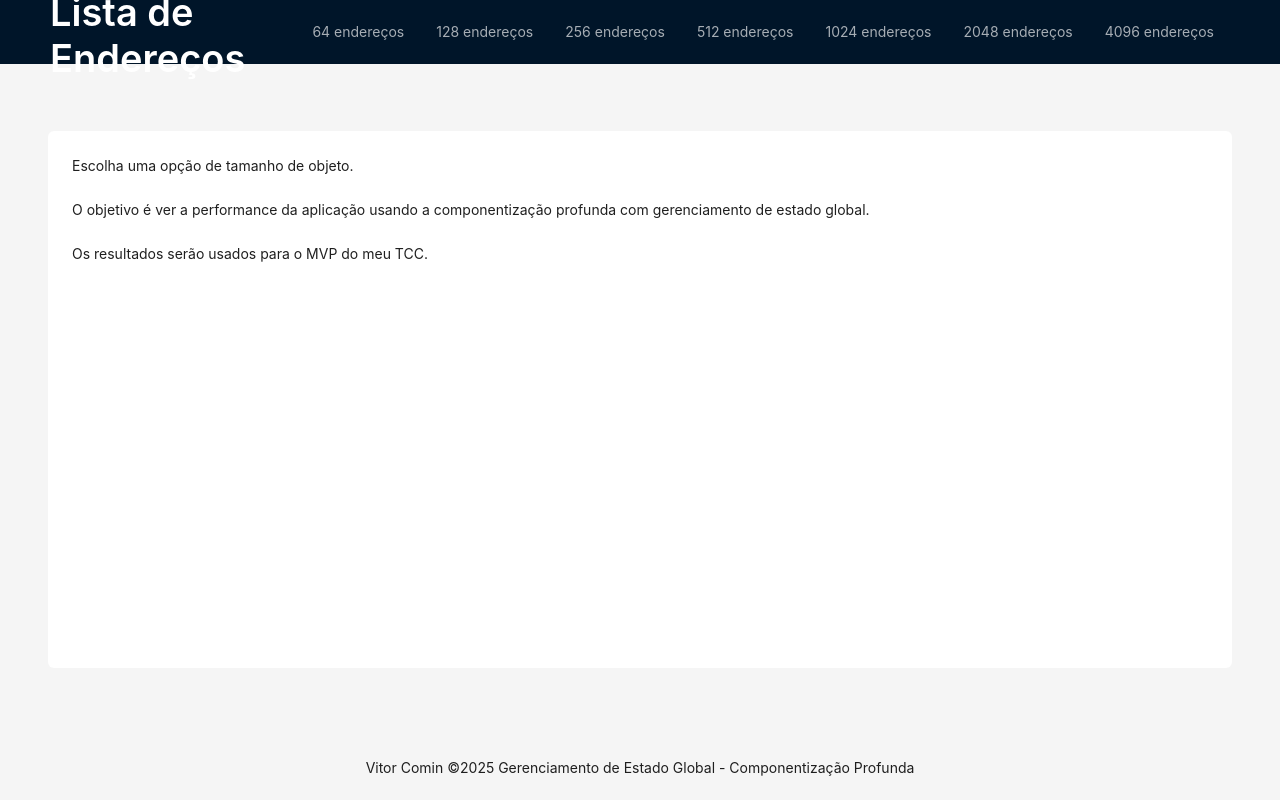
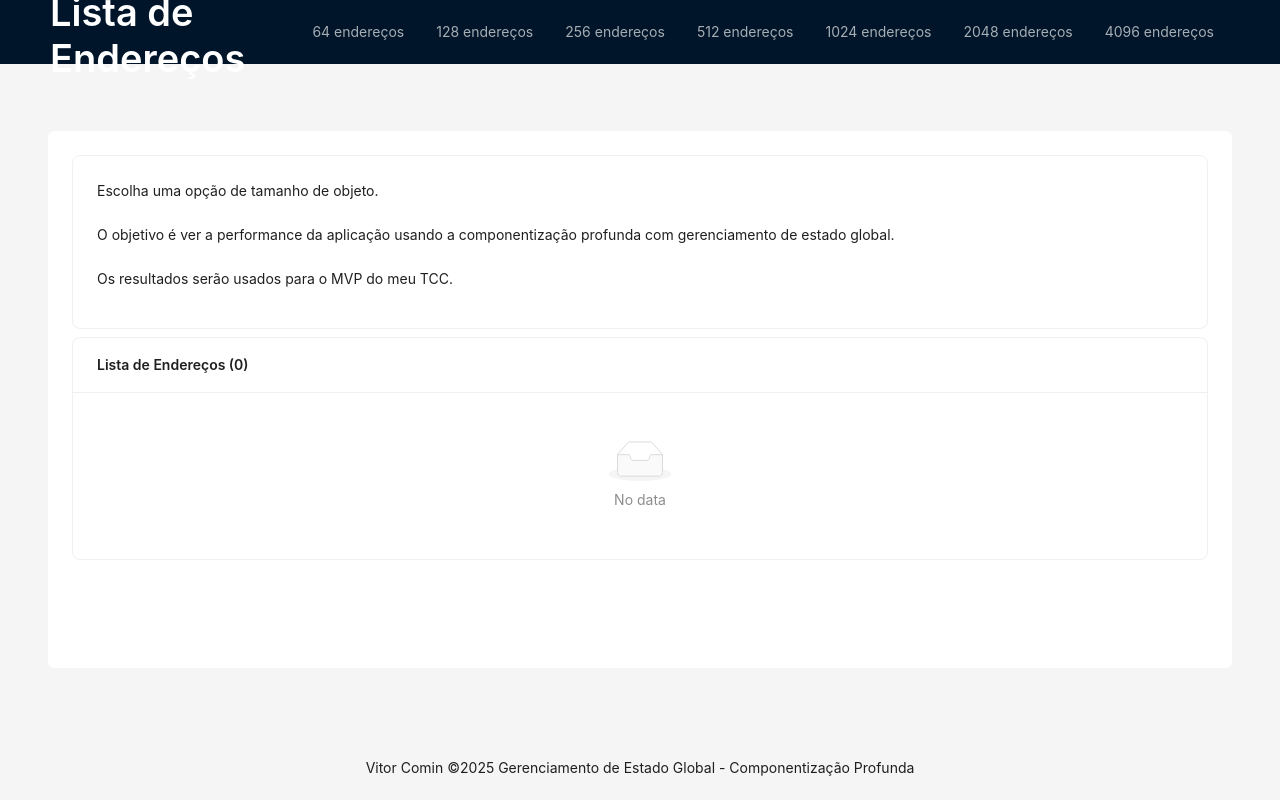
Before and after one commit to VitorComin/galeria-de-fotos-profundo, a React (Create React App) app: page / in a window 1280 px wide. Built offline with nearby package versions, Linux system fonts and the light colour scheme.

Commit message:
including some simulated work to the components

```diff
--- a/src/App.css
+++ b/src/App.css
@@ -21,6 +21,8 @@
   height: 80%;
   align-items: start;
   overflow: auto;
+  flex-direction: column-reverse;
+  justify-content: flex-end;
 
   .ant-space-item {
     width: 100%;
--- a/src/App.tsx
+++ b/src/App.tsx
@@ -4,8 +4,11 @@ import LayoutHeader from "./components/LayoutHeader";
 import LayoutFooter from "./components/LayoutFooter";
 import ContentPage from "./pages/ContentPage";
 import { GeneralProvider } from "./contexts/GeneralContext";
+import { simulateSimpleComponentWork } from "./utils/simulateSimpleComponentWork";
 
 function App() {
+  const componentWorkResult = simulateSimpleComponentWork();
+
   return (
     <GeneralProvider>
       <Layout style={{ height: "100vh" }}>
--- a/src/components/AddressesList/index.tsx
+++ b/src/components/AddressesList/index.tsx
@@ -2,13 +2,16 @@ import { Col, List, Typography } from "antd";
 import { IAddresses } from "../../types/GeneralTypes";
 import { useContext } from "react";
 import { GeneralContext } from "../../contexts/GeneralContext";
+import { simulateSimpleComponentWork } from "../../utils/simulateSimpleComponentWork";
 
 const AddressesList: React.FC = () => {
   const { addressesList } = useContext(GeneralContext);
+  const componentWorkResult = simulateSimpleComponentWork();
 
   return (
     <List
       size="large"
+      style={{ borderColor: "#f0f0f0" }}
       header={
         <Typography.Text
           strong
--- a/src/components/ContentLayout/index.tsx
+++ b/src/components/ContentLayout/index.tsx
@@ -1,16 +1,17 @@
-import { Space, Typography } from "antd";
+import { Card, Space, Typography } from "antd";
 import ListLayout from "../ListLayout";
 import { useContext } from "react";
 import { GeneralContext } from "../../contexts/GeneralContext";
+import { simulateSimpleComponentWork } from "../../utils/simulateSimpleComponentWork";
 
 const ContentLayout: React.FC = () => {
   const { addressesList } = useContext(GeneralContext);
+  const componentWorkResult = simulateSimpleComponentWork();
 
   return (
     <Space className="layout-content-container">
-      {addressesList?.length > 0 ? (
-        <ListLayout />
-      ) : (
+      <ListLayout />
+      <Card>
         <Typography.Paragraph>
           Escolha uma opção de tamanho de objeto.
           <br />
@@ -21,7 +22,7 @@ const ContentLayout: React.FC = () => {
           <br />
           Os resultados serão usados para o MVP do meu TCC.
         </Typography.Paragraph>
-      )}
+      </Card>
     </Space>
   );
 };
--- a/src/components/HeaderContent/index.tsx
+++ b/src/components/HeaderContent/index.tsx
@@ -1,7 +1,10 @@
 import { Space, Typography } from "antd";
 import HeaderContentMenu from "../HeaderContentMenu";
+import { simulateSimpleComponentWork } from "../../utils/simulateSimpleComponentWork";
 
 const HeaderContent: React.FC = () => {
+  const componentWorkResult = simulateSimpleComponentWork();
+
   return (
     <>
       <Space>
--- a/src/components/HeaderContentMenu/index.tsx
+++ b/src/components/HeaderContentMenu/index.tsx
@@ -1,7 +1,10 @@
 import { Space } from "antd";
 import HeaderContentMenuOptions from "../HeaderContentMenuOptions";
+import { simulateSimpleComponentWork } from "../../utils/simulateSimpleComponentWork";
 
 const HeaderContentMenu: React.FC = () => {
+  const componentWorkResult = simulateSimpleComponentWork();
+
   return (
     <Space>
       <HeaderContentMenuOptions />
--- a/src/components/HeaderContentMenuOptions/index.tsx
+++ b/src/components/HeaderContentMenuOptions/index.tsx
@@ -3,6 +3,7 @@ import { menuItems } from "../../constants/menuItens";
 import { Faker, base, pt_BR } from "@faker-js/faker";
 import { useContext } from "react";
 import { GeneralContext } from "../../contexts/GeneralContext";
+import { simulateSimpleComponentWork } from "../../utils/simulateSimpleComponentWork";
 
 const BrazilianFaker = new Faker({
   locale: [pt_BR, base],
@@ -10,6 +11,8 @@ const BrazilianFaker = new Faker({
 
 const HeaderContentMenuOptions: React.FC = () => {
   const { setAddressesList } = useContext(GeneralContext);
+
+  const componentWorkResult = simulateSimpleComponentWork();
 
   function changeAddressesListLength(length: number) {
     const newAddressesList = Array.from({ length: length }, () => ({
--- a/src/components/LayoutHeader/index.tsx
+++ b/src/components/LayoutHeader/index.tsx
@@ -1,9 +1,12 @@
 import { Layout } from "antd";
 import HeaderContent from "../HeaderContent";
+import { simulateSimpleComponentWork } from "../../utils/simulateSimpleComponentWork";
 
 const { Header } = Layout;
 
 const LayoutHeader: React.FC = () => {
+  const componentWorkResult = simulateSimpleComponentWork();
+
   return (
     <Header className="layout-header">
       <HeaderContent />
--- a/src/components/ListLayout/index.tsx
+++ b/src/components/ListLayout/index.tsx
@@ -1,7 +1,10 @@
 import { Space } from "antd";
 import AddressesList from "../AddressesList";
+import { simulateSimpleComponentWork } from "../../utils/simulateSimpleComponentWork";
 
 const ListLayout: React.FC = () => {
+  const componentWorkResult = simulateSimpleComponentWork();
+
   return (
     <Space style={{ width: "100%" }}>
       <AddressesList />
--- a/src/pages/ContentPage/index.tsx
+++ b/src/pages/ContentPage/index.tsx
@@ -1,9 +1,12 @@
 import { Layout } from "antd";
 import ContentLayout from "../../components/ContentLayout";
+import { simulateSimpleComponentWork } from "../../utils/simulateSimpleComponentWork";
 
 const { Content } = Layout;
 
 const ContentPage: React.FC = () => {
+  const componentWorkResult = simulateSimpleComponentWork();
+
   return (
     <Content className="layout-content">
       <ContentLayout />
--- /dev/null
+++ b/src/utils/simulateSimpleComponentWork.ts
@@ -0,0 +1,7 @@
+export const simulateSimpleComponentWork = () => {
+  let total = 0;
+  for (let i = 0; i < 10000; i++) {
+    total += i;
+  }
+  return total;
+};
```
